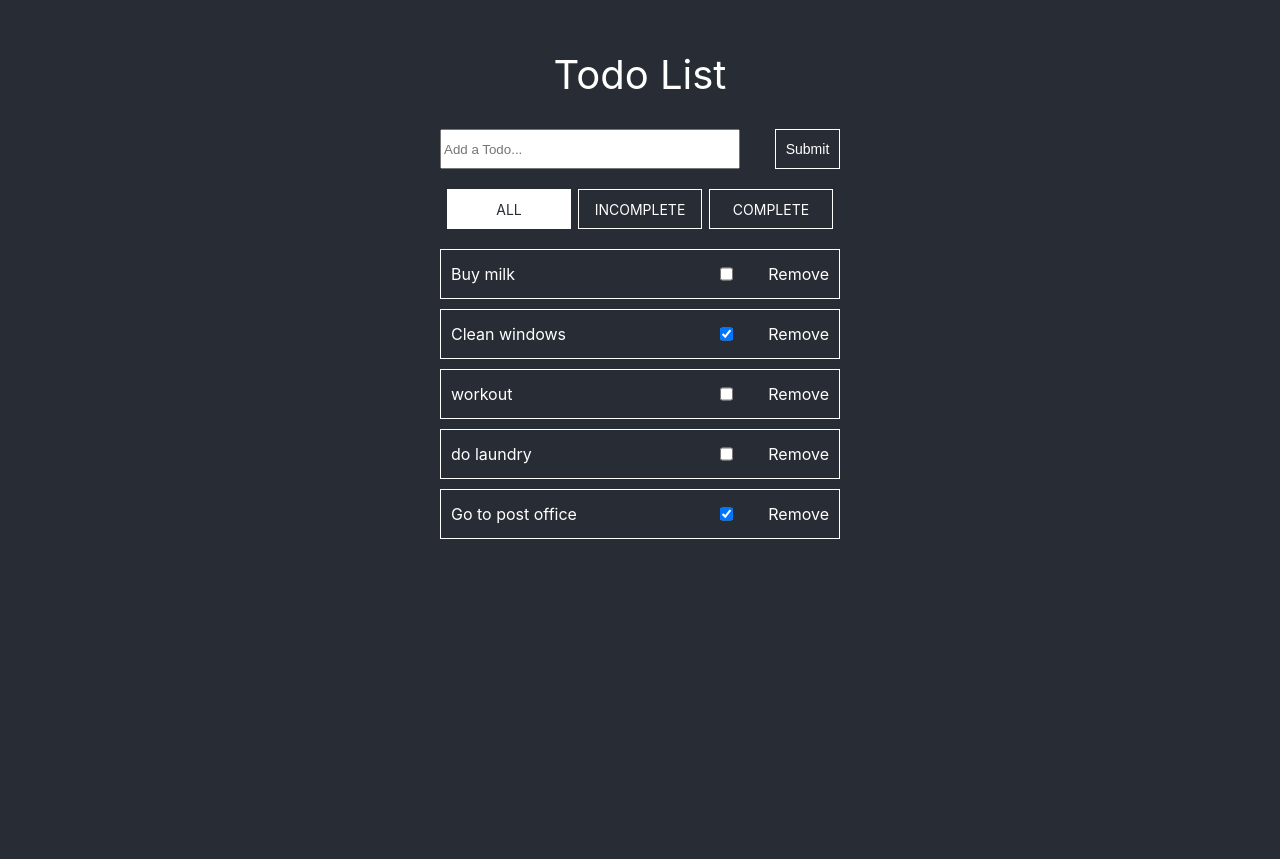
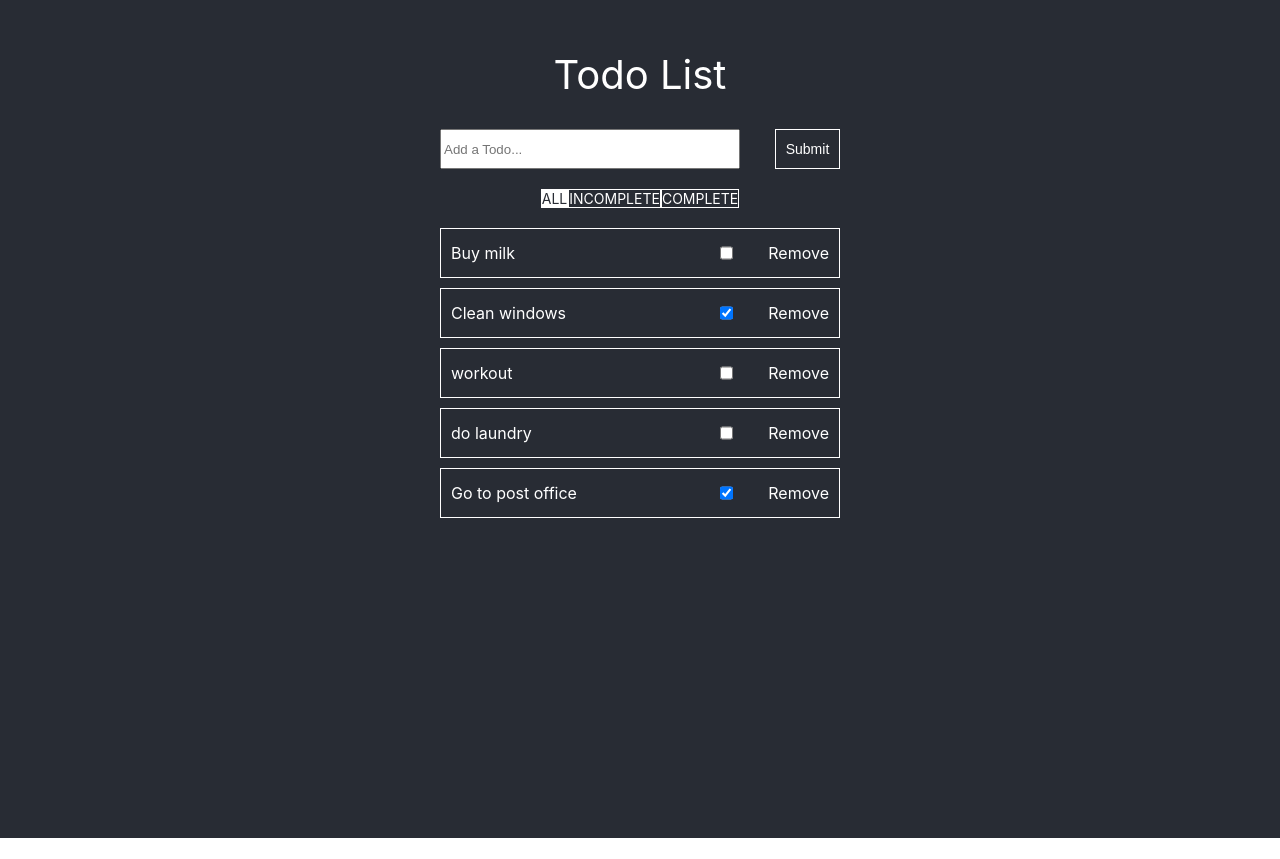
Before and after one commit to bking-r7/interview-todo, a React (Create React App) app: page / in a window 1280 px wide. After the commit the page ends 838 px from the top, so only its background shows below. Built offline with nearby package versions, Linux system fonts and the light colour scheme.

Commit message:
Update for interview

```diff
--- a/src/components/Filters.js
+++ b/src/components/Filters.js
@@ -7,8 +7,6 @@ import {filters} from '../mocks/mock_data';
 const FilterWrapper = styled.div`
   display: flex;
   flex-direction: row;
-  justify-content: space-evenly;
-  width: 400px;
 `;
 
 const FilterButton = styled.div`
@@ -19,10 +17,8 @@ const FilterButton = styled.div`
   cursor: pointer;
   display: flex;
   font-size: 14px;
-  height: 40px;
   justify-content: center;
   text-transform: uppercase;
-  width: 31%;
 
   &.active {
     background: white;
--- a/src/components/TodoList.js
+++ b/src/components/TodoList.js
@@ -27,7 +27,7 @@ class TodoList extends Component {
     filter: filters.ALL,
   }
 
-  addTodo = (newTodo) => {
+  addTodo(newTodo) {
     this.setState((state) => {
       const updatedTodos = [...this.state.todos];
       updatedTodos.push({
@@ -52,7 +52,7 @@ class TodoList extends Component {
   }
 
   setFilter = (filter) => {
-    this.setState({filter});
+    // TODO implement
   }
 
   render() {
```
Also changed, not shown: 1 other file (tests, documents, lock files or other folders).
